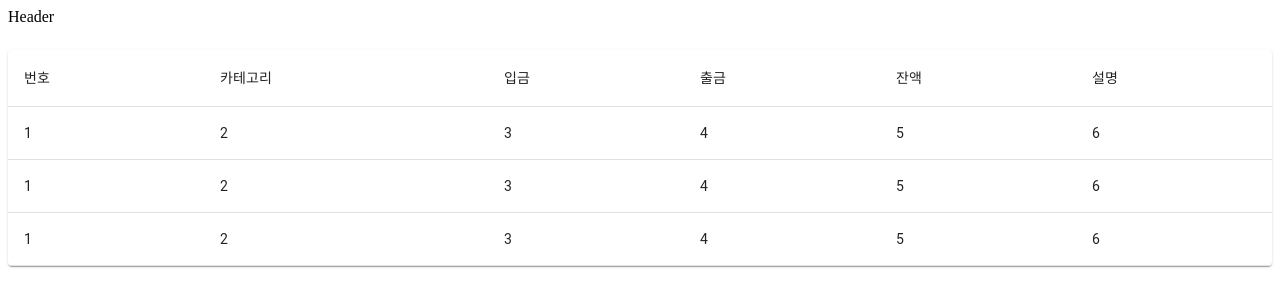
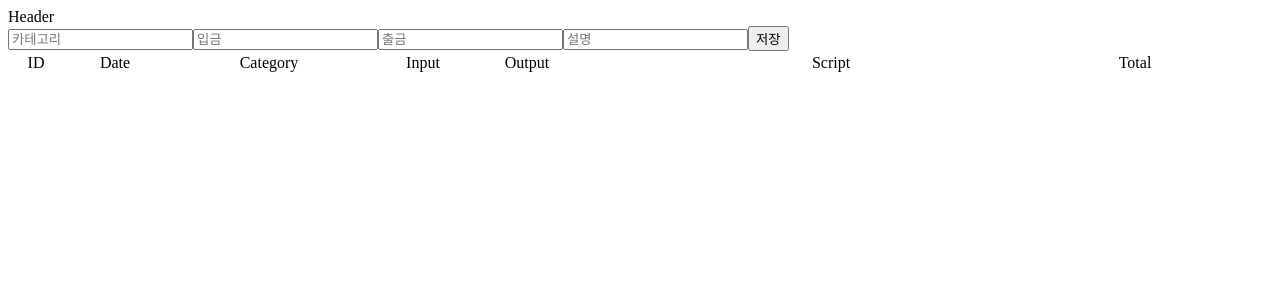
Before and after one commit to WMCWeb/WMC-Front, a React app: page /membership-fee in a window 1280 px wide. Shown: the top 306 px of the page. Built offline with nearby package versions, Linux system fonts and the light colour scheme.

Commit message:
Update Account.js

```diff
--- a/src/components/page/Account.js
+++ b/src/components/page/Account.js
@@ -1,85 +1,141 @@
-import React from "react";
-import Customer from "../Account/Customer";
-import Table from "@material-ui/core/Table";
-import TableHead from "@material-ui/core/TableHead";
-import TableBody from "@material-ui/core/TableBody";
-import TableRow from "@material-ui/core/TableRow";
-import TableCell from "@material-ui/core/TableCell";
-import Paper from "@material-ui/core/Paper";
-import { withStyles } from "@material-ui/core/styles";
+import React, { Component } from 'react';
 
-const styles = (theme) => ({
-  root: {
-    width: "100%",
-    marginTop: theme.spacing.unit * 3,
-    overflowX: "auto",
-  },
-  table: {
-    minWidth: 1080,
-  },
-});
 
-// 더미 데이터
-const sampleData = [
-  {
-    id: 1,
-    category: 2,
-    input: 3,
-    output: 4,
-    total: 5,
-    script: 6,
-  },
-  {
-    id: 1,
-    category: 2,
-    input: 3,
-    output: 4,
-    total: 5,
-    script: 6,
-  },
-  {
-    id: 1,
-    category: 2,
-    input: 3,
-    output: 4,
-    total: 5,
-    script: 6,
-  },
-];
+class App extends Component {
+  constructor(props) {
+    super(props);
+    this.child = React.createRef();
+  }
 
-const Account = (props) => {
-  const { classes } = props;
-  return (
-      <Paper className={classes.root}>
-        <Table className={classes.table}>
-          <TableHead>
-            <TableRow>
-              <TableCell>번호</TableCell>
-              <TableCell>카테고리</TableCell>
-              <TableCell>입금</TableCell>
-              <TableCell>출금</TableCell>
-              <TableCell>잔액</TableCell>
-              <TableCell>설명</TableCell>
-            </TableRow>
-          </TableHead>
-          <TableBody>
-            {sampleData.map((tableData, index) => {
-              return (
-                  <Customer
-                      id={tableData.id}
-                      category={tableData.category}
-                      input={tableData.input}
-                      output={tableData.output}
-                      total={tableData.total}
-                      script={tableData.script}
-                      key={index}
-                  />
-              );
-            })}
-          </TableBody>
-        </Table>
-      </Paper>
-  )
+
+  state = {
+        maxNo: 1,
+        TTM: [],
+        boards: [
+
+        ],
+        selectBoard:{}
+    }
+
+    handleSaveData = (data) => {
+      if (!data.ID) {
+          this.setState({
+              maxNo: this.state.maxNo+1,
+              TTM: this.state.TTM * 1 + data.Input * 1 - data.Output * 1,
+              boards: this.state.boards.concat({ID: this.state.maxNo, Date: new Date(), Category: data.Category, Input: data.Input, Output: data.Output, Script: data.Script, Total: this.state.TTM * 1}),
+              selectedBoard: {}
+          });
+      } else {
+          this.setState({
+              boards: this.state.boards.map(row => data.ID === row.ID ? {...data }: row),
+              selectedBoard: {}
+          })
+      }
+    }
+
+
+    handleSelectRow = (row) => {
+      this.setState({selectedBoard:row});
+    }
+
+    render() {
+        const { boards, selectedBoard } = this.state;
+
+        return(
+          <div>
+            <BoardForm selectedBoard={selectedBoard} onSaveData={this.handleSaveData} ref={this.child} />
+            <table>
+              <tbody>
+              <tr align="center">
+                <td width="50">ID</td>
+                <td width="100">Date</td>
+                <td width="200">Category</td>
+                <td width="100">Input</td>
+                <td width="100">Output</td>
+                <td width="500">Script</td>
+                <td width="100">Total</td>
+              </tr>
+              {
+                boards.map(row =>
+                  (<BoardItem key={row.ID} row={row} onSelectRow={this.handleSelectRow}/>)
+                  )
+              }
+              </tbody>
+            </table>
+          </div>
+        );
+    }
 }
 
-export default withStyles(styles)(Account);
+
+/* 내용추가 */
+class BoardForm extends Component {
+  state = {
+    Category:'',
+    Input:'',
+    Output:'',
+    Script:'',
+    Total:''
+  }
+
+
+  handleChange = (e) => {
+    this.setState({
+      [e.target.name]: e.target.value
+    })
+  }
+
+  handleSelectRow = (row) => {
+    this.setState(row);
+  }
+
+  handleSubmit = (e) => {
+    e.preventDefault();
+    this.props.onSaveData(this.state);
+    this.setState({
+      ID:'',
+      Category:'',
+      Input:'',
+      Output:'',
+      Total: ''
+    });
+  }
+
+  render() {
+    return (
+      <form onSubmit={this.handleSubmit}>
+        <input placeholder="카테고리" name="Category" onChange={this.handleChange}/>
+        <input placeholder="입금" name="Input" onChange={this.handleChange}/>
+        <input placeholder="출금" name="Output" onChange={this.handleChange}/>
+        <input placeholder="설명" name="Script" onChange={this.handleChange}/>
+        <button type="submit">저장</button>
+      </form>
+    )
+  }
+
+}
+
+
+/* 내용 */
+class BoardItem extends React.Component {
+  handleSelectRow = () => {
+    const { row, onSelectRow } = this.props;
+    onSelectRow(row);
+  }
+  render() {
+    console.log(this.props.row.ID);
+    return(
+      <tr>
+        <td>{this.props.row.ID}</td>
+        <td>{this.props.row.Date.toLocaleDateString('ko-KR')}</td>
+        <td>{this.props.row.Category}</td>
+        <td>{this.props.row.Input}</td>
+        <td>{this.props.row.Output}</td>
+        <td>{this.props.row.Script}</td>
+        <td>{this.props.row.Total}</td>
+      </tr>
+    );
+  }
+}
+
+export default App;
```
